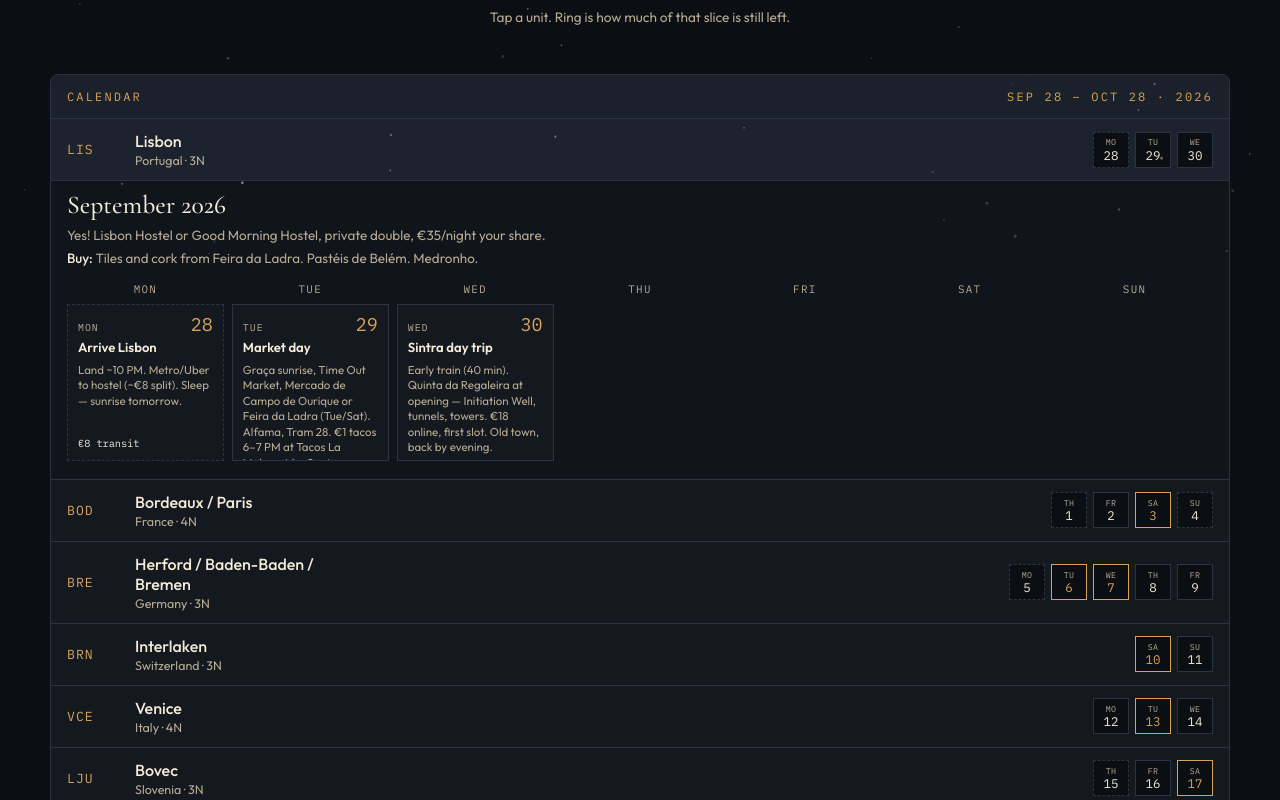
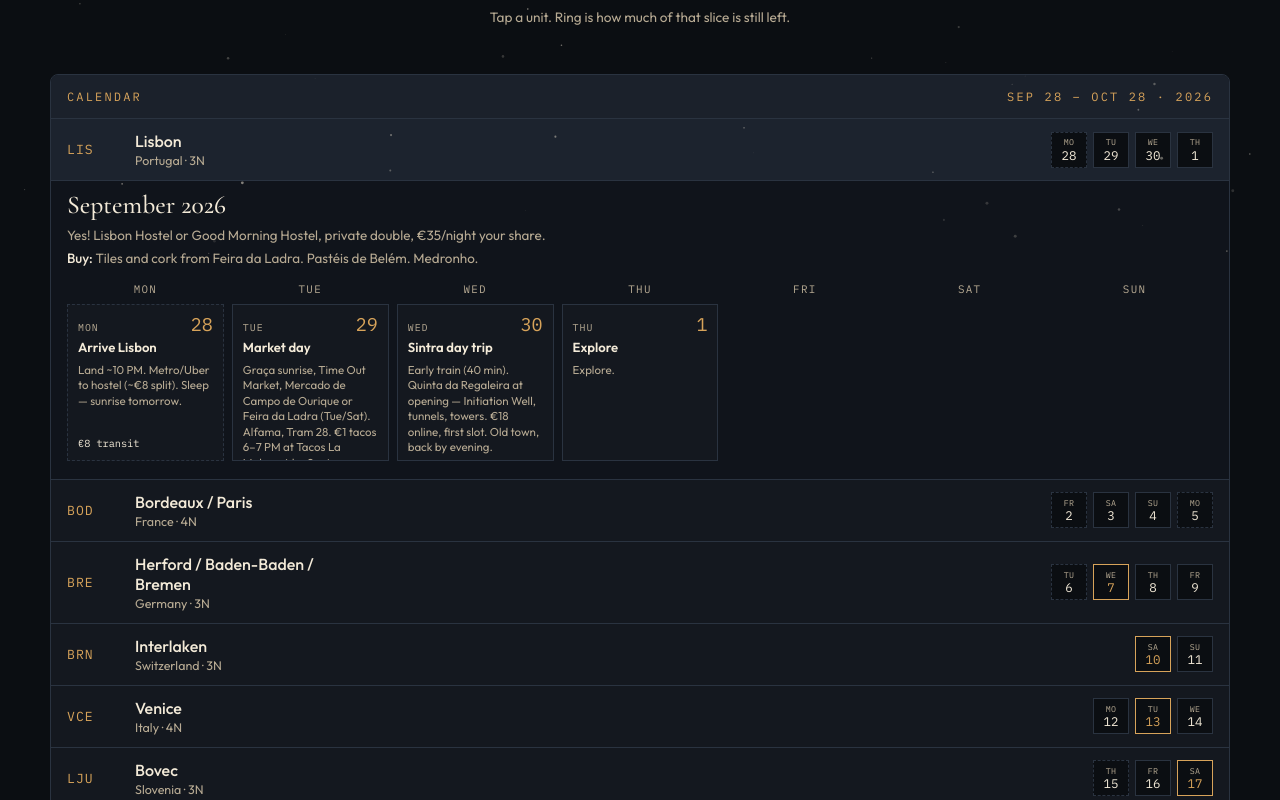
Before and after one commit to leonamotyer/EuropeTrip, a React (Vite) app: page / in a window 1280 px wide. Shown: the part 541-1341 px from the top of the page. Built offline with nearby package versions, Linux system fonts and the light colour scheme.

Commit message:
moved day to portugal

```diff
--- a/src/data/trip.js
+++ b/src/data/trip.js
@@ -52,52 +52,61 @@ export const trip = {
           cost: "€18 + €6 train + €15 food",
           tag: "trip",
         },
+        {
+          iso: "2026-10-01",
+          n: 1,
+          weekday: "Thu",
+          title: "Explore",
+          plan: "Explore.",
+          cost: "",
+          tag: "day",
+        },
       ],
     },
     {
       id: "fr",
       country: "France",
       city: "Bordeaux / Paris",
-      dates: "Oct 1 – Oct 5",
+      dates: "Oct 2 – Oct 5",
       nights: 4,
       code: "BOD",
       month: "October 2026",
-      note: "Marché des Capucins, dune buggy at Dune du Pilat, then TGV to Paris.",
-      highlight: "Dune buggy at Dune du Pilat",
+      note: "Marché des Capucins, laundry day, then TGV to Paris.",
+      highlight: "Oysters at Marché des Capucins",
       stay: "Bordeaux: The People or Hostel 20, €28/night. Paris (or outskirts) €25/night.",
       shopping: "Cannelés, market tote + cheese from Capucins, small Paris stall souvenir.",
       days: [
         {
-          iso: "2026-10-01",
-          n: 1,
-          weekday: "Thu",
+          iso: "2026-10-02",
+          n: 2,
+          weekday: "Fri",
           title: "Lisbon → Bordeaux",
           plan: "Train Lisbon → Porto → Spain → Bordeaux (Eurail; seat res ~€35). Long day, possible overnight stop en route.",
           cost: "€35 res. + €15 food",
           tag: "travel",
         },
         {
-          iso: "2026-10-02",
-          n: 2,
-          weekday: "Fri",
-          title: "Bordeaux market",
-          plan: "Check in. Marché des Capucins — oysters, cheese, produce. Miroir d'Eau, Place de la Bourse, Rue Sainte-Catherine, Chartrons.",
-          cost: "€20 food",
-          tag: "day",
-        },
-        {
           iso: "2026-10-03",
           n: 3,
           weekday: "Sat",
-          title: "Dune du Pilat",
-          plan: "Train to Arcachon/La Teste-de-Buch (~1 hr). Guided dune buggy through Landes forest and dunes, ~2 hrs, €90. Climb Dune du Pilat after, free. Laundry in Bordeaux, pack.",
-          cost: "€90 buggy + €10 train + €5 laundry + €20 food",
-          tag: "activity",
+          title: "Bordeaux market",
+          plan: "Arrive, check in. Marché des Capucins — oysters, cheese, produce. Miroir d'Eau, Place de la Bourse, Rue Sainte-Catherine, Chartrons.",
+          cost: "€20 food",
+          tag: "day",
         },
         {
           iso: "2026-10-04",
           n: 4,
           weekday: "Sun",
+          title: "Explore / laundry",
+          plan: "Explore. Laundry in Bordeaux, pack.",
+          cost: "€90 buggy + €10 train + €5 laundry + €20 food",
+          tag: "day",
+        },
+        {
+          iso: "2026-10-05",
+          n: 5,
+          weekday: "Mon",
           title: "Bordeaux → Paris",
           plan: "TGV ~2 hrs. Drop bags, then Eiffel Tower, Seine walk, Champs-Élysées, Louvre exterior.",
           cost: "€20 res. + €25 food",
@@ -109,7 +118,7 @@ export const trip = {
       id: "de",
       country: "Germany",
       city: "Herford / Baden-Baden / Bremen",
-      dates: "Oct 5 – Oct 9",
+      dates: "Oct 6 – Oct 9",
       nights: 3,
       code: "BRE",
       month: "October 2026",
@@ -119,29 +128,20 @@ export const trip = {
       shopping: "Black Forest ham and bread for the train. A small Badische wine.",
       days: [
         {
-          iso: "2026-10-05",
-          n: 5,
-          weekday: "Mon",
-          title: "Packsize Herford",
-          plan: "Morning train from Paris (Eurail). Packsize Herford office visit — tax write-off.",
-          cost: "Eurail",
-          tag: "travel",
-        },
-        {
           iso: "2026-10-06",
           n: 6,
           weekday: "Tue",
-          title: "Baden-Baden",
-          plan: "Afternoon train Herford → Baden-Baden, ~4.5 hrs. Evening: Caracalla Spa — 3 hrs, 18–38°C indoor/outdoor pools + sauna, €29, open to 10 PM.",
-          cost: "€29 spa + €15 food",
-          tag: "activity",
+          title: "Baden-Baden explore",
+          plan: "Morning train from Paris (Eurail). Packsize Herford office visit — tax write-off.",
+          cost: "€15 food",
+          tag: "travel",
         },
         {
           iso: "2026-10-07",
           n: 7,
           weekday: "Wed",
-          title: "Spa day",
-          plan: "Full Caracalla spa day — thermal pools and sauna.",
+          title: "Baden-Baden spa",
+          plan: "Afternoon train Herford → Baden-Baden, ~4.5 hrs. Evening: Caracalla Spa — 3 hrs, 18–38°C indoor/outdoor pools + sauna, €29, open to 10 PM.",
           cost: "€20 food",
           tag: "activity",
         },
@@ -151,7 +151,7 @@ export const trip = {
           weekday: "Thu",
           title: "Bremen",
           plan: "Wander and relax: Schnoor quarter, Weser riverbank, Böttcherstraße. Low-key — breath between adrenaline legs. Catch up with your friend.",
-          cost: "€20 food",
+          cost: "€29 spa + €20 food",
           tag: "day",
         },
         {
@@ -161,6 +161,7 @@ export const trip = {
           title: "Bremen with Anton",
           plan: "Explore with Anton.",
           cost: "",
+          tag: "day",
         },
       ],
     },
@@ -201,7 +202,7 @@ export const trip = {
       id: "it",
       country: "Italy",
       city: "Venice",
-      dates: "Oct 11 – Oct 15",
+      dates: "Oct 12 – Oct 15",
       nights: 4,
       code: "VCE",
       month: "October 2026",
@@ -214,7 +215,7 @@ export const trip = {
           iso: "2026-10-12",
           n: 12,
           weekday: "Mon",
-          title: "San Marco + Rialto",
+          title: "Venice arrive",
           plan: "St. Mark's Square, Rialto Bridge and market, get lost in Cannaregio. Traghetto across the canal for a euro.",
           cost: "€2 traghetto + €20 food",
           tag: "day",
```
Also changed, not shown: 1 other file (tests, documents, lock files or other folders).
